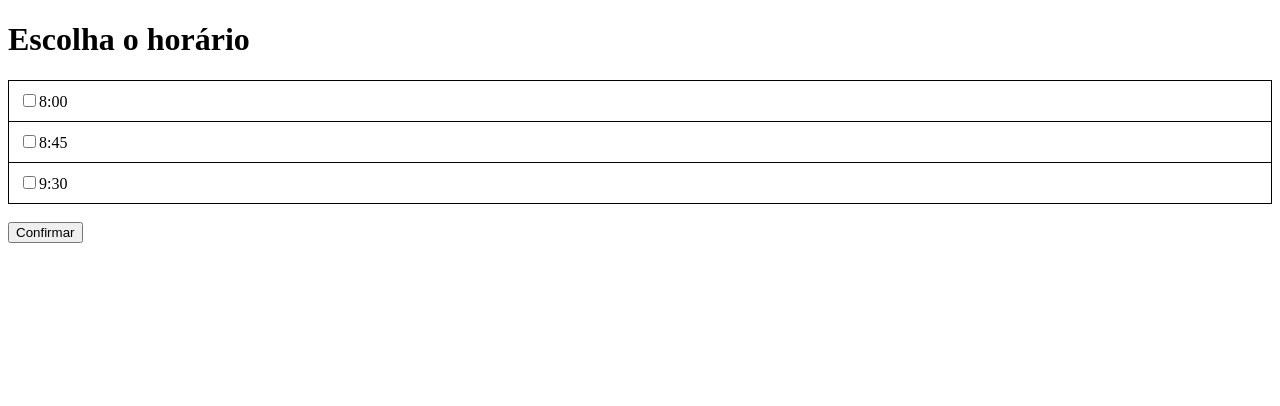
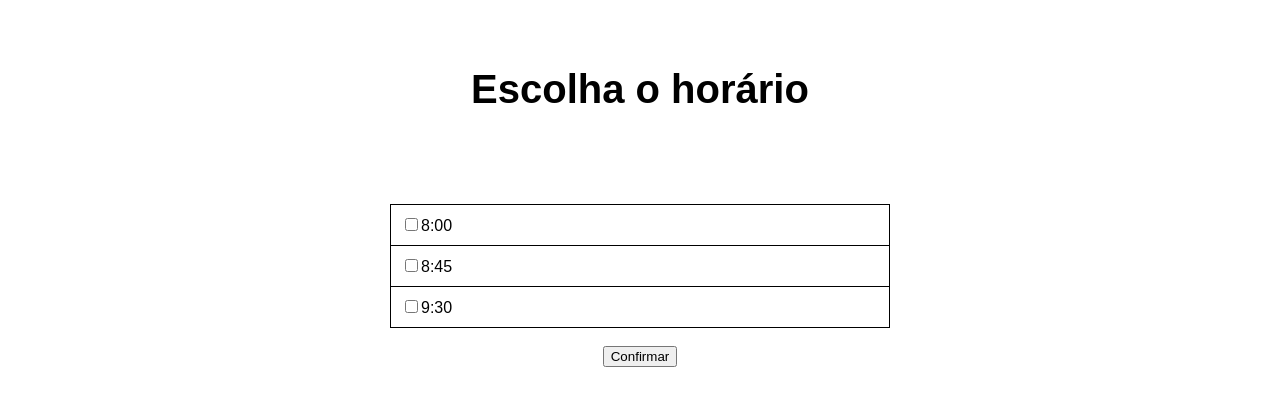
Before and after one commit to ADP087/Agendamento, a PHP site: page /apaga/eu/index.html in a window 1280 px wide. Shown: the top 406 px of the page. Run offline with PHP 8.4, Linux system fonts and the light colour scheme.

Commit message:
Nada
Só melhorei certas coisas no "apaga"

```diff
--- a/apaga/eu/style.css
+++ b/apaga/eu/style.css
@@ -1,3 +1,23 @@
+body {
+    margin: 0px;
+    padding: 0px;
+    font-family: Arial, Helvetica, sans-serif;
+}
+
+header {
+    text-align: center;
+    padding-top: 40px;
+    padding-bottom: 50px;
+    font-size: 20px;
+}
+
+section {
+    padding: 15px;
+    width: 500px;
+    margin: auto;
+    text-align: center;
+}
+
 table {
     border-collapse: collapse;
     width: 100%;
--- a/apaga/tabela_bonit/script.js
+++ b/apaga/tabela_bonit/script.js
@@ -1,3 +1,5 @@
+var dataSelecionada = document.getElementById('data').value;
+
 function marcarHorario(checkbox) {
     var td = checkbox.parentNode;
     if (checkbox.checked) {
@@ -9,8 +11,8 @@ function marcarHorario(checkbox) {
 
 function mostrarHorariosSelecionados() {
     var checkboxes = document.querySelectorAll('input[type="checkbox"]:checked');
-    var dataSelecionada = document.getElementById('data').value;
     var horariosSelecionados = document.getElementById('horariosSelecionados');
+
     horariosSelecionados.innerHTML = "<h2>Horários Selecionados para " + dataSelecionada + ":</h2>";
     checkboxes.forEach(function(checkbox) {
         horariosSelecionados.innerHTML += checkbox.value + "<br>";
```
